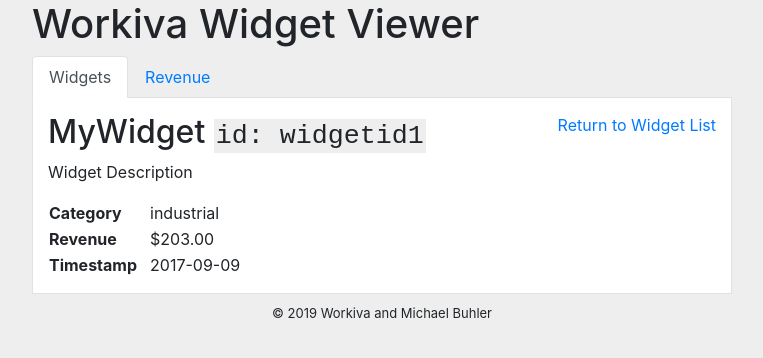
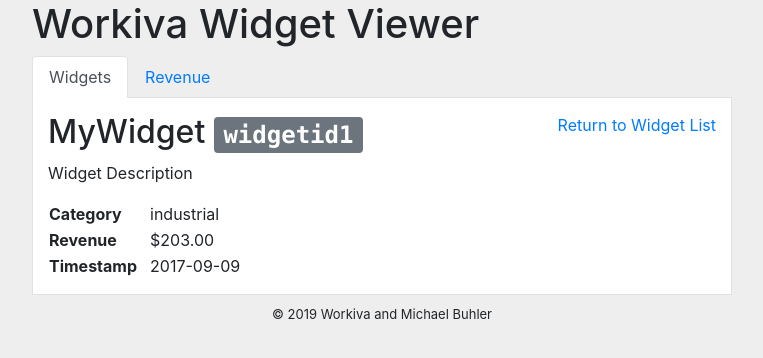
Before and after one commit to MichaelBuhler/workiva-ux-takehome, a React (Create React App) app: page /widgets/widgetid1 in a window 1280 px wide. Shown: the top 358 px of the page, without its empty margins (258-1021 px from the left). Built offline with nearby package versions, Linux system fonts and the light colour scheme.

Commit message:
convert widget id to bootstrap Badge

```diff
--- a/src/components/Widget.css
+++ b/src/components/Widget.css
@@ -4,17 +4,6 @@
 
 div#widget div#return-link {
     float: right;
-}
-
-div#widget h2#widget-name span.widget-id {
-    background-color: #eeeeee;
-    font-family: monospace;
-    font-size: smaller;
-    padding: 2px;
-}
-
-div#widget p#widget-description {
-
 }
 
 div#widget table#widget-details td.label {
--- a/src/components/Widget.js
+++ b/src/components/Widget.js
@@ -1,6 +1,6 @@
 import React from 'react';
 
-import { Alert } from 'react-bootstrap';
+import { Alert, Badge } from 'react-bootstrap';
 import { Link } from 'react-router-dom';
 
 import Loading from './Loading';
@@ -37,7 +37,8 @@
                     <Link to="/widgets">Return to Widget List</Link>
                 </div>
                 <h2 id="widget-name">
-                    {widget.name} <span className="widget-id">id: {widget.id}</span>
+                    {widget.name}{' '}
+                    <Badge variant="secondary" className="text-monospace">{widget.id}</Badge>
                 </h2>
                 <p id="widget-description">
                     {widget.description}
```
